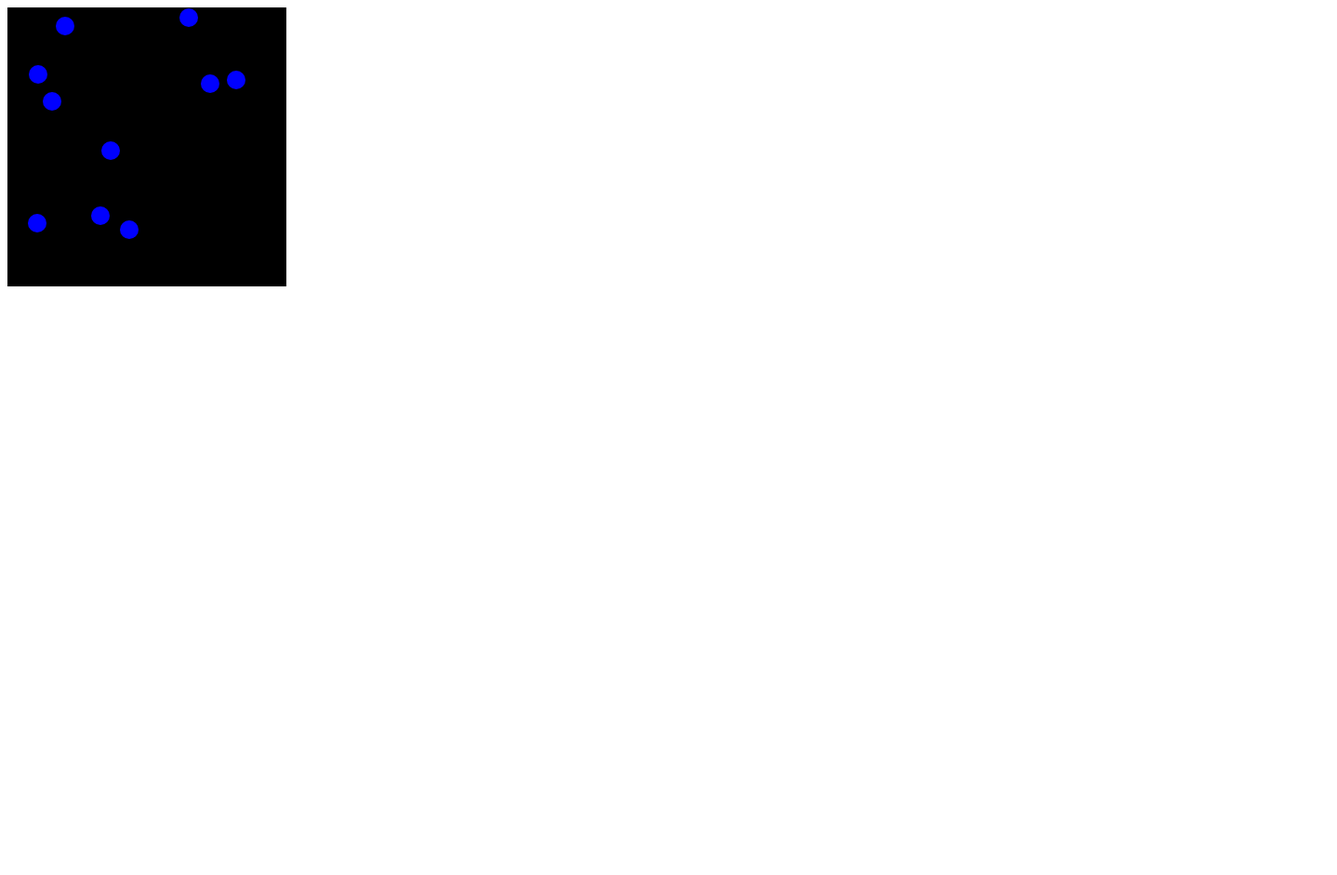
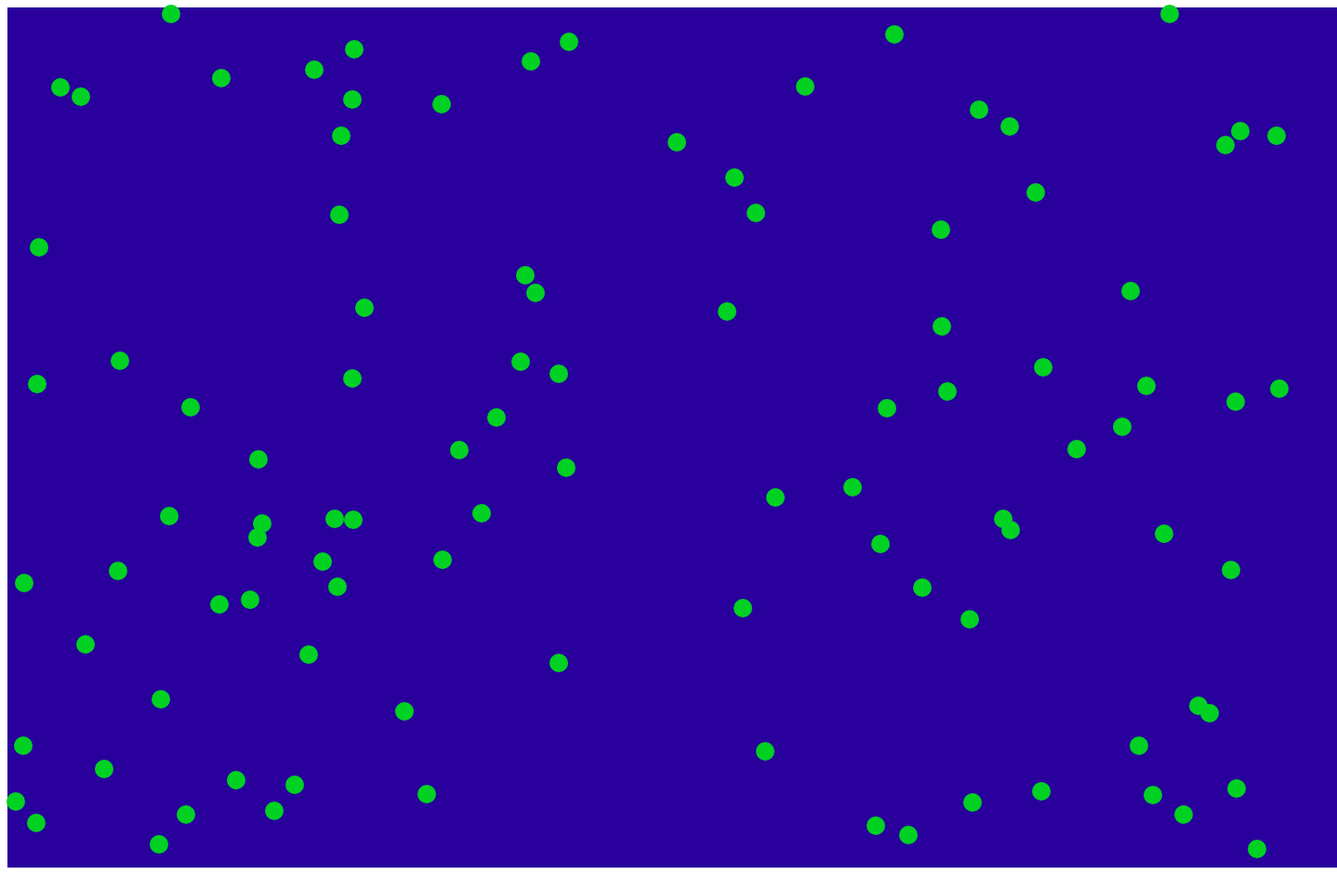
Before and after one commit to Jamiron15/Jamiron15.github.io, a plain HTML site: page asd-projects/debugging-exercise/index.html in a window 1280 px wide. Shown: the whole page at 93% size, 1438 px wide, since content can reach past the window. Before the commit the page ends 800 px from the top, so only its background shows below. Drawn offline with nearby package versions, Linux system fonts and the light colour scheme.

Commit message:
saving debugging exercise

```diff
--- a/asd-projects/debugging-exercise/index.css
+++ b/asd-projects/debugging-exercise/index.css
@@ -1,14 +1,14 @@
 #board {
-    background: black;
-    width: 300px;
-    height: 300px;
+    background: rgb(41, 0, 155);
+    width: 1430px;
+    height: 925px;
     left: 0px;
     top: 0px;
 }
 
 
 .circle {
-    background: blue;
+    background: rgb(0, 209, 35);
     width: 20px;
     height: 20px;
     border-radius: 10px;
--- a/asd-projects/debugging-exercise/index.js
+++ b/asd-projects/debugging-exercise/index.js
@@ -5,11 +5,11 @@ $(document).ready(function(){
 /////////////////
 
 // this section initializes some variables that will be used throughout the program
-var doubleMaxSpeed = 5;
-var maxCircles = 10;
+var doubleMaxSpeed = 50;
+var maxCircles = 100;
 var $board = $('#board');
-var boardWidth = $($board).width();
-var boardHeight = $($board).height();
+var boardWidth = 1415
+var boardHeight = 920
 var circles = [];
 var circleRadius = 10;
 
@@ -140,7 +140,7 @@ function bounceCircle(circle){
 
 // this redraws the circle's position on the screen
 function updateCircleOnScreen(circle){
-    maxCircles = 10;
+    maxCircles = 100;
 
     // these lines redraw the circle's position
     $(circle.id).css('left', circle.x);
```
